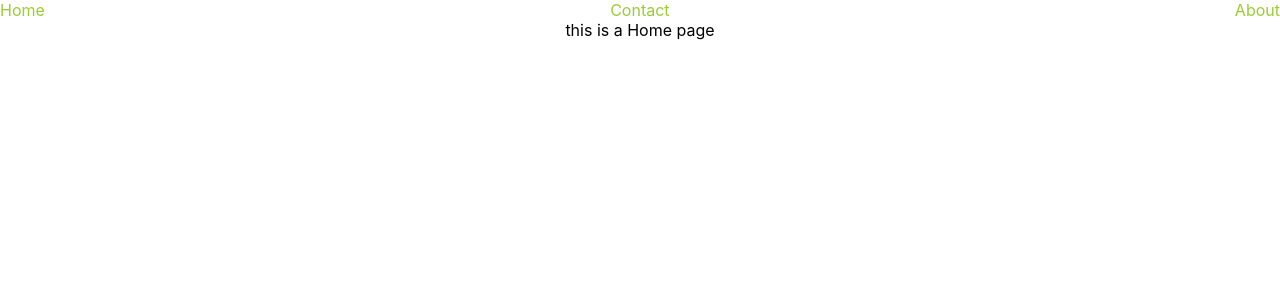
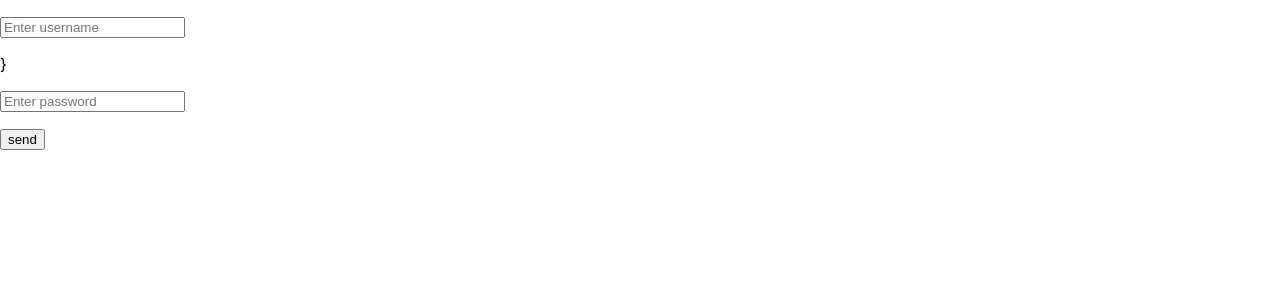
Before and after one commit to Mr-vasuyenumula/react-props, a React (Create React App) app: page / in a window 1280 px wide. Shown: the top 300 px of the page. Built offline with nearby package versions, Linux system fonts and the light colour scheme.

Commit message:
sending data

```diff
--- a/package.json
+++ b/package.json
@@ -6,6 +6,7 @@
     "@testing-library/jest-dom": "^5.16.5",
     "@testing-library/react": "^13.4.0",
     "@testing-library/user-event": "^13.5.0",
+    "axios": "^1.2.1",
     "react": "^18.2.0",
     "react-dom": "^18.2.0",
     "react-router-dom": "^6.4.4",
--- a/src/App.css
+++ b/src/App.css
@@ -53,4 +53,5 @@
 .vasu{
   justify-content:space-between;
   text-align: center;
+  background-image: ;
 }
--- a/src/App.js
+++ b/src/App.js
@@ -1,11 +1,25 @@
-import Home from './components/Home'
+import SendingData from './SendingData'
+
+function App(){
+    return(
+        <div>
+          <SendingData/>
+
+        </div>
+    )
+}
+
+export default App
+
+
+/*import Home from './components/Home'
 import Contact from './components/Contact'
 import About from './components/About'
 import Navbar from './components/Navbar'
 import NotFound from './components/NotFound'
-import {BrowserRouter,Routes,Route} from 'react-router-dom'
+import {BrowserRouter,Routes,Route} from 'react-router-dom'*/
 
-
+{/*
 function App(){
   return(
        <div className="vasu">
@@ -22,7 +36,7 @@ function App(){
        </div>
     )
 }
-export default App
+export default App*/}
 
 
 /*import ClassComponent from './ClassComponent'
--- /dev/null
+++ b/src/SendingData.js
@@ -0,0 +1,47 @@
+import React from 'react'
+import axios from 'axios'
+
+class SendingData extends React.Component{
+	constructor(){
+		super();
+		this.state={
+			username:"",
+			password:""
+
+		}
+	}
+	handleChange=(e)=>{
+		this.setState({
+			[e.target.name]:e.target.value
+		})
+	}
+	handleClick=()=>{
+		console.log(this.state.username,this.state.password)
+		axios.post("http://localhost:3000/register",
+			{email:this.state.username,
+			passcode:this.state.password})
+		this.setState({
+			username:"",
+			password:""
+		})
+	}
+	render(){
+		return(
+		<div>
+            <p><input
+            value={this.state.username}
+	          name="username"
+		         onChange={this.handleChange}
+		         placeholder="Enter username"/></p>
+            }
+		  <p><input
+		  value={this.state.password}
+          name="password"
+         onChange={this.handleChange}
+         placeholder="Enter password"/></p>
+         <button onClick={this.handleClick}>send</button>
+		</div>
+		)
+	}
+}
+export default SendingData
```
Also changed, not shown: 1 other file (tests, documents, lock files or other folders).
